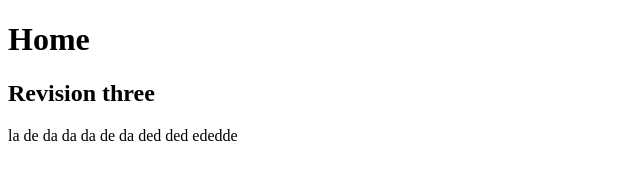
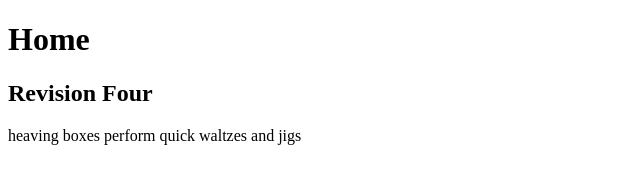
Before and after one commit to candiceElizabeth/Andyteaching, a plain HTML site: page index.html in a window 1280 px wide. Shown: the whole page, without its empty margins (0-640 px from the left). Drawn offline with Linux system fonts and the light colour scheme.

Commit message:
revision four

```diff
--- a/index.html
+++ b/index.html
@@ -6,7 +6,7 @@
 </head>
 <body>
   <h1>Home</h1>
-  <h2>Revision three</h2>
-  <p>la de da da da de da ded ded ededde </p>
+  <h2>Revision Four</h2>
+  <p>heaving boxes perform quick waltzes and jigs</p>
 </body>
 </html>
```
